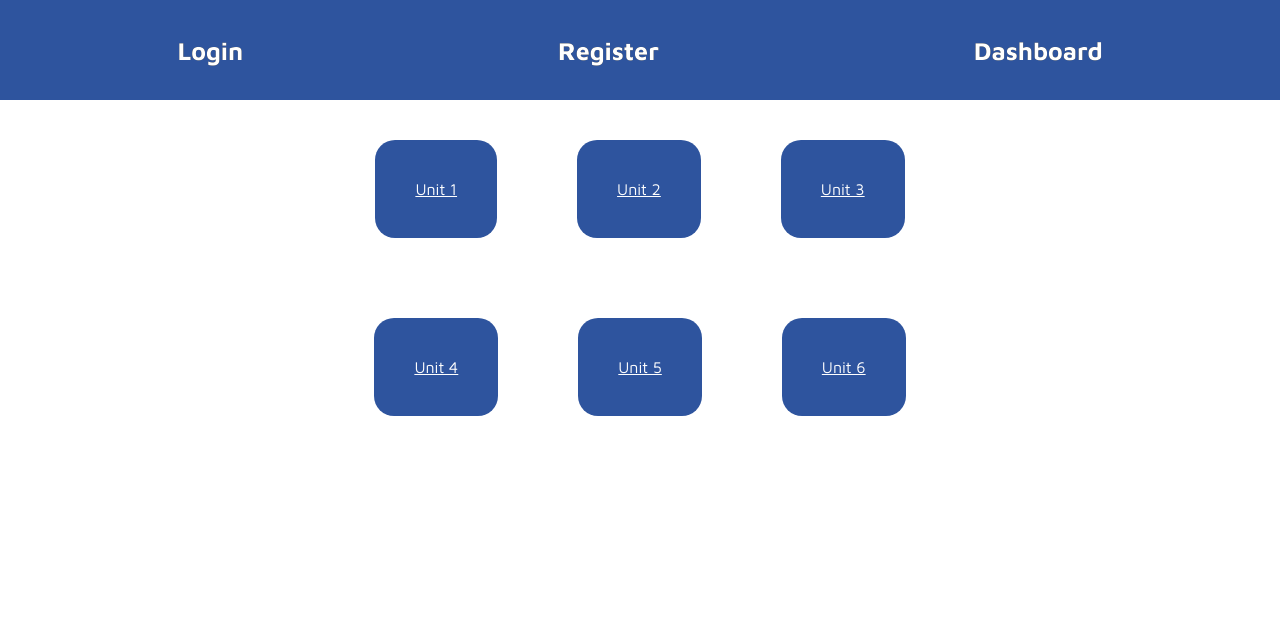
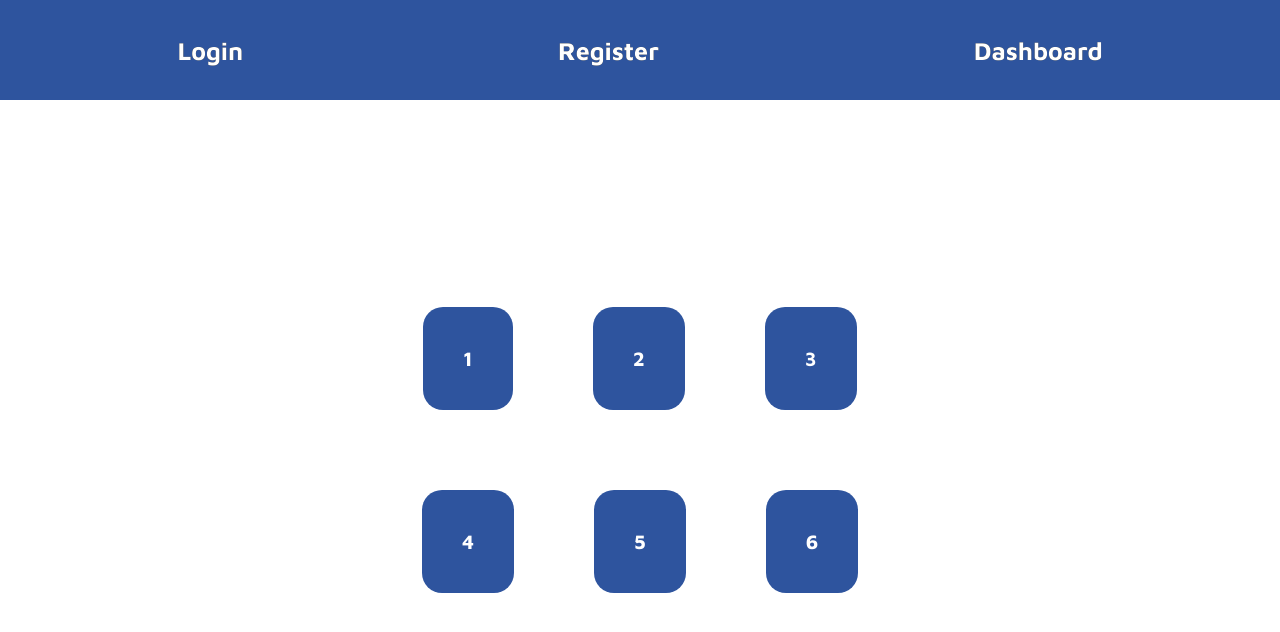
Before and after one commit to greglock1997/trainingPortalProject, a React (Vite) app: page /dashboard in a window 1280 px wide. Shown: the top 632 px of the page. Built offline with nearby package versions, Linux system fonts and the light colour scheme.

Commit message:
Updated styling for login and register pages

```diff
--- a/package.json
+++ b/package.json
@@ -16,6 +16,7 @@
     "cors": "^2.8.5",
     "dotenv": "^16.3.1",
     "express": "^4.18.2",
+    "firebase": "^10.1.0",
     "mongo": "^0.1.0",
     "mongod": "^2.0.0",
     "mongodb": "^5.7.0",
--- a/src/index.css
+++ b/src/index.css
@@ -10,6 +10,7 @@
     width: 100%;
     display: flex;
     flex-direction: column;
+    font-family: 'Maven Pro', sans-serif;
 }
 
 header {
@@ -38,8 +39,11 @@ header a:hover {
     text-shadow: 2.5px 2.5px black;
 }
 
+/* LOGIN PAGE */
+
 .login-container {
-    height: 100%;
+    display: flex;
+    flex: 1;
     width: 100%;
     display: flex;
     align-items: center;
@@ -73,8 +77,23 @@ header a:hover {
     border-radius: 2.5px;
 }
 
+.login-form button {
+    margin-top: 20px;
+    padding: 10px;
+    width: 100%;
+    border-radius: 2.5px;
+    background-color: #FFFFFF;
+    color: #2E549E;
+    font-size: 15px;
+    cursor: pointer;
+}
+
+/* REGISTER PAGE */
+
 .register-container {
     display: flex;
+    flex: 1;
+    width: 100%;
     flex-direction: column;
     align-items: center;
     justify-content: center;
@@ -105,19 +124,23 @@ header a:hover {
     border-radius: 2.5px;
 }
 
-.register-container {
-    height: 100%;
+.register-form button {
+    margin-top: 20px;
+    padding: 10px;
+    width: 100%;
+    border-radius: 2.5px;
+    background-color: #FFFFFF;
+    color: #2E549E;
+    font-size: 15px;
+    cursor: pointer;
+}
+
+/* DASHBOARD PAGE */
+
+.dashboard-container {
     width: 100%;
     display: flex;
-    align-items: center;
-    justify-content: center;
-    background-color: white;
-}
-
-.dashboard-container {
-    height: 100%;
-    width: 100%;
-    display: flex;
+    flex: 1;
     flex-direction: column;
     flex-wrap: wrap;
     align-items: center;
@@ -134,8 +157,17 @@ header a:hover {
     background-color: #2E549E;
     color: #FFFFFF;
     border-radius: 20px;
+    font-size: 20px;
+    font-weight: 700;
     cursor: pointer;
+    text-decoration: none;
 }
+
+.unit-link:hover {
+    box-shadow: 6px 6px 8px rgba(0, 0, 0, 0.2);
+}
+
+/* MESSAGE COMPONENT */
 
 .message-container {
     display: flex;
@@ -155,6 +187,8 @@ header a:hover {
     background-color: #2E549E;
     font-size: 20px;
 }
+
+/* UNIT PAGE */
 
 .unit-quiz-container {
     height: 100%;
@@ -189,11 +223,11 @@ header a:hover {
 }
 
 .answer-correct {
-    background-color: greenyellow;
+    background-color: #00FF7F;
 }
 
 .answer-incorrect {
-    background-color: red;
+    background-color: #B22222;
 }
 
 .progress-bar-container {
@@ -209,9 +243,9 @@ header a:hover {
 
 .progress-bar {
     height: 20px;
-    background-color: orange;
+    background: linear-gradient(to right, #FFA500, #FFD700);
     width: 0;
-    transition: width 0.3s ease-in-out;
+    transition: width 0.6s ease-in-out;
     border-radius: 10px;
 }
 
--- a/src/pages/Dashboard.jsx
+++ b/src/pages/Dashboard.jsx
@@ -5,14 +5,14 @@ export default function Dashboard() {
     return (
         <div className="dashboard-container">
             <div className="unit-section">
-                <Link className="unit-link" to="/unit/1">Unit 1</Link>
-                <Link className="unit-link" to="/unit/2">Unit 2</Link>
-                <Link className="unit-link" to="/unit/3">Unit 3</Link>
+                <Link className="unit-link" to="/unit/1">1</Link>
+                <Link className="unit-link" to="/unit/2">2</Link>
+                <Link className="unit-link" to="/unit/3">3</Link>
             </div>
             <div className="unit-section">
-                <Link className="unit-link" to="/unit/4">Unit 4</Link>
-                <Link className="unit-link" to="/unit/5">Unit 5</Link>
-                <Link className="unit-link" to="/unit/6">Unit 6</Link>
+                <Link className="unit-link" to="/unit/4">4</Link>
+                <Link className="unit-link" to="/unit/5">5</Link>
+                <Link className="unit-link" to="/unit/6">6</Link>
             </div>
         </div>
     )
--- a/src/pages/Unit.jsx
+++ b/src/pages/Unit.jsx
@@ -11,6 +11,8 @@ export default function Unit() {
     const [questions, setQuestions] = useState([]);
     const [questionsAnswered, setQuestionsAnswered] = useState(0);
     const [score, setScore] = useState(0);
+
+    const currentArticle = articleData[unitNumber];
 
     const handleAnswer = () => {
         setQuestionsAnswered(questionsAnswered + 1);
@@ -30,8 +32,6 @@ export default function Unit() {
 
     console.log(articleData[unitNumber]);
 
-    const currentArticle = articleData[unitNumber];
-
     return (
         <div className="unit-quiz-container">
             <Article article={currentArticle[0]}/>
```
Also changed, not shown: 1 other file (tests, documents, lock files or other folders).
